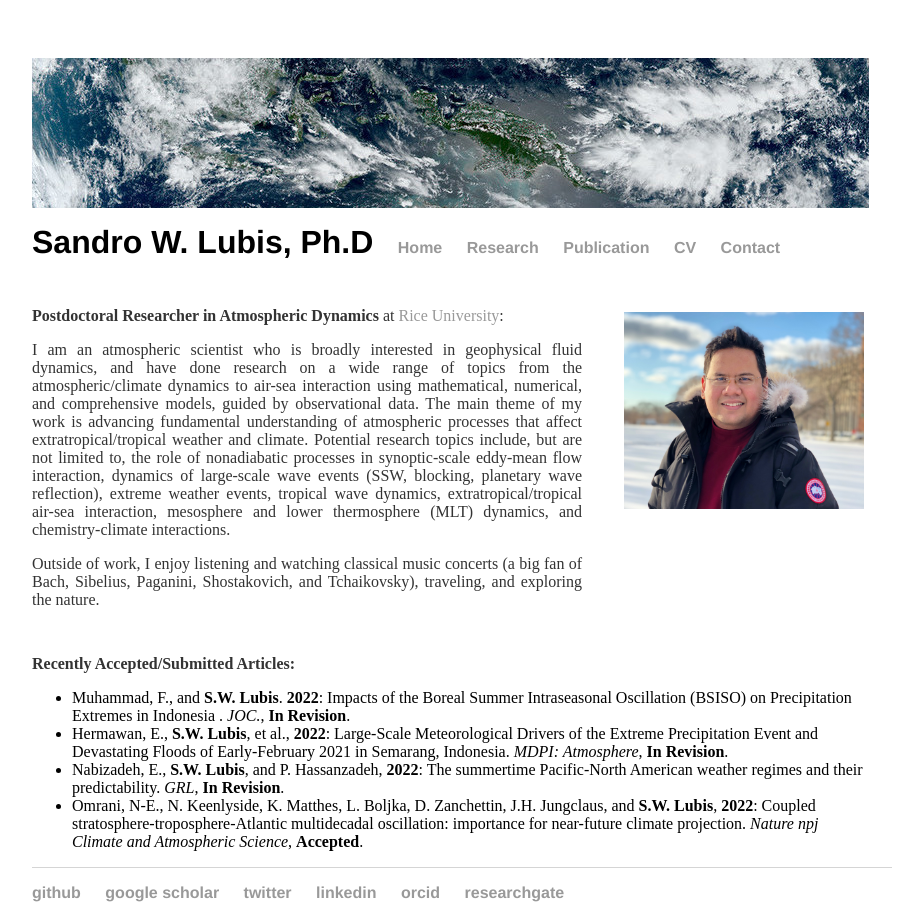
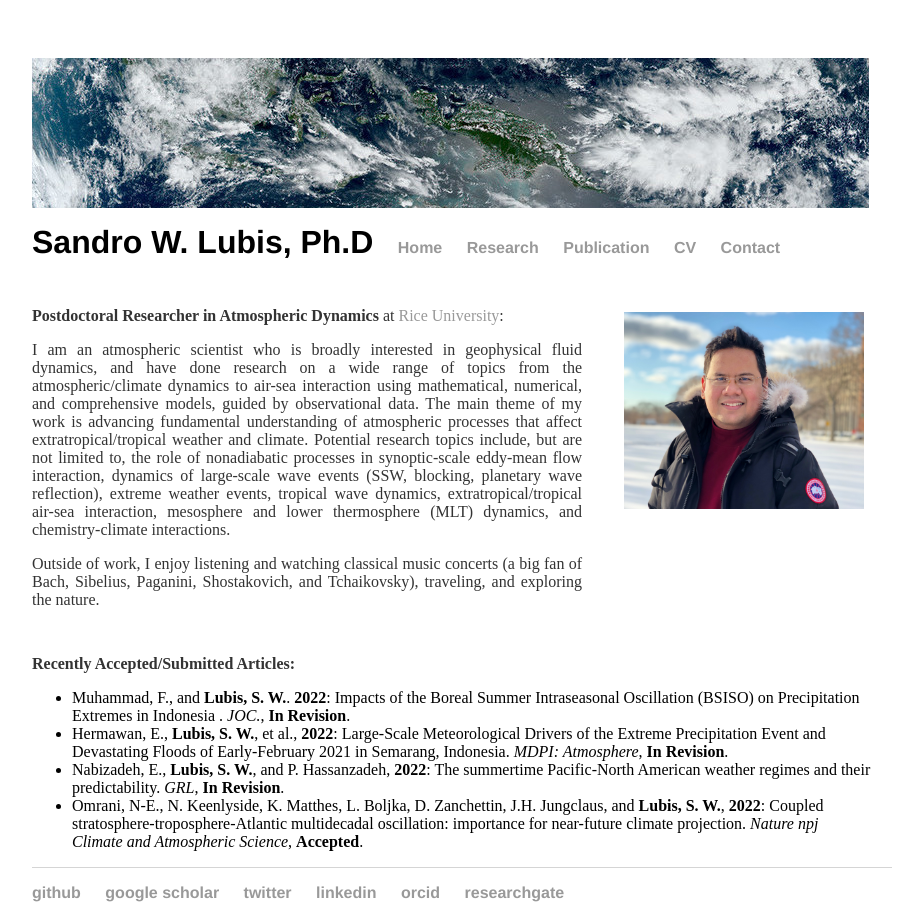
Before and after one commit to sandrolubis/sandrolubis.github.io, a Jekyll site: the page built from index.html, in a window 1280 px wide. Shown: the whole page, without its empty margins (276-1199 px from the left). Built offline with Jekyll 4.4.1, drawn with Linux system fonts in a browser that asks for light colours.

Commit message:
Update index.html

```diff
--- a/index.html
+++ b/index.html
@@ -49,10 +49,10 @@
 
 	<p class="ex", style="padding-top:30px"><font size=3><b>Recently Accepted/Submitted Articles:</b></p>
 		<ul class="ex">
-			<li>Muhammad, F., and <b>S.W. Lubis</b>. <b>2022</b>: Impacts of the Boreal Summer Intraseasonal Oscillation (BSISO) on Precipitation Extremes in Indonesia </a>. <i>JOC.</i>, <b>In Revision</b>.</li>
-			<li>Hermawan, E., <b>S.W. Lubis</b>, et al., <b>2022</b>: Large-Scale Meteorological Drivers of the Extreme Precipitation Event and Devastating Floods of Early-February 2021 in Semarang, Indonesia. <i>MDPI: Atmosphere</i>, <b>In Revision</b>.</li>
-			<li>Nabizadeh, E., <b>S.W. Lubis</b>, and P. Hassanzadeh, <b>2022</b>: The summertime Pacific-North American weather regimes and their predictability. <i>GRL</i>, <b>In Revision</b>.</li>
-			<li>Omrani, N-E., N. Keenlyside, K. Matthes, L. Boljka, D. Zanchettin, J.H. Jungclaus, and <b>S.W. Lubis</b>, <b>2022</b>: Coupled stratosphere-troposphere-Atlantic multidecadal oscillation: importance for near-future climate projection. <i>Nature npj Climate and Atmospheric Science</i>, <b>Accepted</b>.</li>
+			<li>Muhammad, F., and <b>Lubis, S. W.</b>. <b>2022</b>: Impacts of the Boreal Summer Intraseasonal Oscillation (BSISO) on Precipitation Extremes in Indonesia </a>. <i>JOC.</i>, <b>In Revision</b>.</li>
+			<li>Hermawan, E., <b>Lubis, S. W.</b>, et al., <b>2022</b>: Large-Scale Meteorological Drivers of the Extreme Precipitation Event and Devastating Floods of Early-February 2021 in Semarang, Indonesia. <i>MDPI: Atmosphere</i>, <b>In Revision</b>.</li>
+			<li>Nabizadeh, E., <b>Lubis, S. W.</b>, and P. Hassanzadeh, <b>2022</b>: The summertime Pacific-North American weather regimes and their predictability. <i>GRL</i>, <b>In Revision</b>.</li>
+			<li>Omrani, N-E., N. Keenlyside, K. Matthes, L. Boljka, D. Zanchettin, J.H. Jungclaus, and <b>Lubis, S. W.</b>, <b>2022</b>: Coupled stratosphere-troposphere-Atlantic multidecadal oscillation: importance for near-future climate projection. <i>Nature npj Climate and Atmospheric Science</i>, <b>Accepted</b>.</li>
 		</ul>
 
 </div>
```
